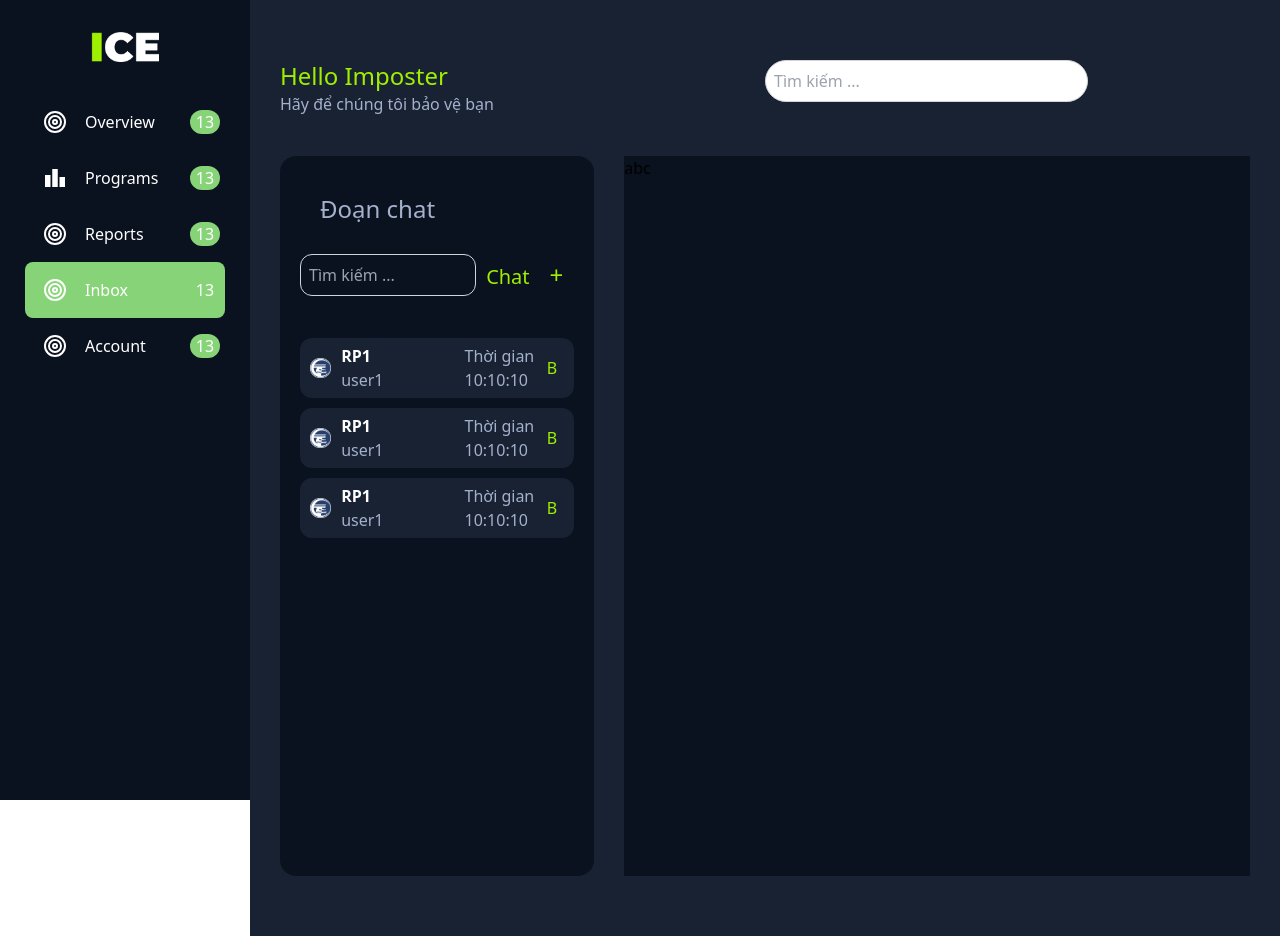
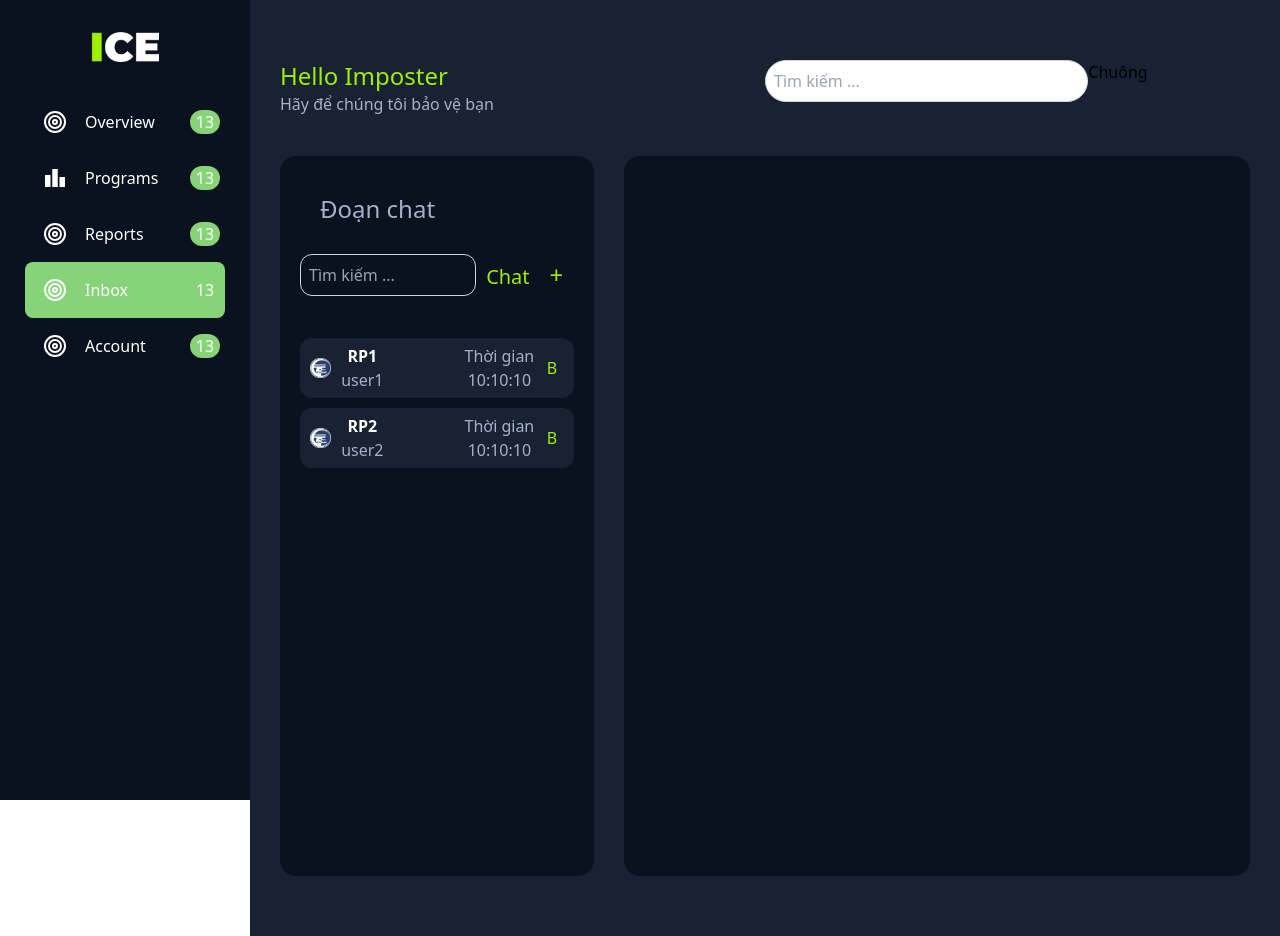
Before and after one commit to dinh-namle/ICE-INT3306-8, a React (Vite) app: page /partner/inbox in a window 1280 px wide. Built offline with nearby package versions, Linux system fonts and the light colour scheme.

Commit message:
update partner inbox

```diff
--- a/src/pages/Partner/PartnerInbox.tsx
+++ b/src/pages/Partner/PartnerInbox.tsx
@@ -6,14 +6,16 @@ interface CreateChatProps {
     reportName: string;
     userName: string;
     time: string;
+    onOpenChat: (userName: string) => void;
 }
 
-const CreateChat: React.FC<CreateChatProps> = ({ avt, reportName, userName, time }) => {
+const CreateChat: React.FC<CreateChatProps> = ({ avt, reportName, userName, time, onOpenChat }) => {
     return (
+        <button onClick={() => onOpenChat(userName)}>
             <div className="mt-[10px] bg-main1-2 w-full flex flex-row h-[60px] rounded-xl">
                 <div className="basis-[15%] w-full flex justify-center items-center">
                     <div id="userAvt" className="rounded-full w-[50%] h-[50%] flex justify-center items-center">
-                    <img src={avt} alt="" className="w-full"/>
+                        <img src={avt} alt="" className="w-full" />
                     </div>
                 </div>
                 <div id="userName" className="basis-[45%] w-full h-[60px] flex items-center">
@@ -29,17 +31,18 @@ const CreateChat: React.FC<CreateChatProps> = ({ avt, reportName, userName, time
                     </div>
                 </div>
                 <div className="basis-[10%] w-full flex items-center">
-                <button className="text-main2-1">B</button>
+                    <div className="text-main2-1">B</div>
                 </div>
             </div>
+        </button>
     );
 };
 
 const PartnerInbox: React.FC = () => {
     const navigate = useNavigate();
-
     const [searchTerm1, setSearchTerm1] = useState<string>('');
     const [searchTerm2, setSearchTerm2] = useState<string>('');
+    const [currentChat, setCurrentChat] = useState<string | null>(null);
 
     const handleSearchChange1 = (e: React.ChangeEvent<HTMLInputElement>) => {
         setSearchTerm1(e.target.value);
@@ -63,7 +66,10 @@ const PartnerInbox: React.FC = () => {
 
     const handleAddChat = () => {
         console.log('Thêm chat:', searchTerm2);
+    };
 
+    const openChat = (userName: string) => {
+        setCurrentChat(userName);
     };
 
     return (
@@ -83,12 +89,12 @@ const PartnerInbox: React.FC = () => {
                         className="border border-gray-300 rounded-full p-2 w-full"
                     />
                 </div>
-                <div className="basis-1/6"></div>
+                <div className="basis-1/6">Chuông</div>
             </div>
 
             <div className="flex flex-row w-full h-[90vh]">
                 <div className="flex flex-col basis-1/3 bg-main1-1 h-[100%] mr-[30px] p-[20px] rounded-2xl">
-                    <div className=" flex items-center w-full basis-[10%]"><span className="text-main1-3 text-2xl pl-[20px]">Đoạn chat</span></div>
+                    <div className="flex items-center w-full basis-[10%]"><span className="text-main1-3 text-2xl pl-[20px]">Đoạn chat</span></div>
 
                     <div className="flex flex-row w-full items-center mb-[20px] basis-[10%]">
                         <div className="basis-2/3 mr-[10px]">
@@ -115,13 +121,45 @@ const PartnerInbox: React.FC = () => {
                             scrollbarColor: '#4a5568 transparent',
                         }}
                     >
-                        <CreateChat avt="/Logo_UET.png" reportName="RP1" userName="user1" time="10:10:10" />
-                        <CreateChat avt="/Logo_UET.png" reportName="RP1" userName="user1" time="10:10:10" />
-                        <CreateChat avt="/Logo_UET.png" reportName="RP1" userName="user1" time="10:10:10" />
+                        <CreateChat avt="/Logo_UET.png" reportName="RP1" userName="user1" time="10:10:10" onOpenChat={openChat} />
+                        <CreateChat avt="/Logo_UET.png" reportName="RP2" userName="user2" time="10:10:10" onOpenChat={openChat} />
                     </div>
                 </div>
-                <div className="flex flex-col basis-2/3 bg-main1-1">
-                    abc
+
+                <div className="basis-2/3 bg-main1-1 rounded-2xl">
+                    {currentChat ? (
+                        <div className="flex flex-col h-full">
+                            <div className="basis-[15%] flex flex-row bg-main1-2 border border-main2-1 rounded-t-xl">
+                                <div className="basis-[15%] flex justify-center items-center mr-[10px] w-full">
+                                    <img src="/Logo_UET.png" alt="" className="h-auto w-[50%] rounded-full"/>
+                                </div>
+                                <div className="basis-[75%] flex items-center w-full">
+                                    <span className="text-white text-xl">{currentChat}</span>
+                                </div>
+                                <div className="basis-[10%] flex items-center justify-center text-white w-full">
+                                    !
+                                </div>
+                            </div>
+
+                            <div className="basis-[70%]">
+                                message inbox
+                            </div>
+
+                            <div className="basis-[15%] flex flex-row border-t-[0.25px] border-main1-2">
+                                <div className="flex flex-row w-full items-center pl-[40px]">
+                                    <input
+                                        type="text"
+                                        placeholder="Aa"
+                                        className="basis-[80%] border border-main2-1 rounded-xl p-2 w-full bg-main1-2"
+                                    />
+                                    <div className="basis-[10%] w-full">Gửi</div>
+                                    <div className="basis-[10%] w-full">Link</div>
+                                </div>
+                            </div>
+                        </div>
+                    ) : (
+                        <div className="text-gray-400"></div>
+                    )}
                 </div>
             </div>
         </div>
```
Lines whose indentation alone changed are shown as unchanged.
